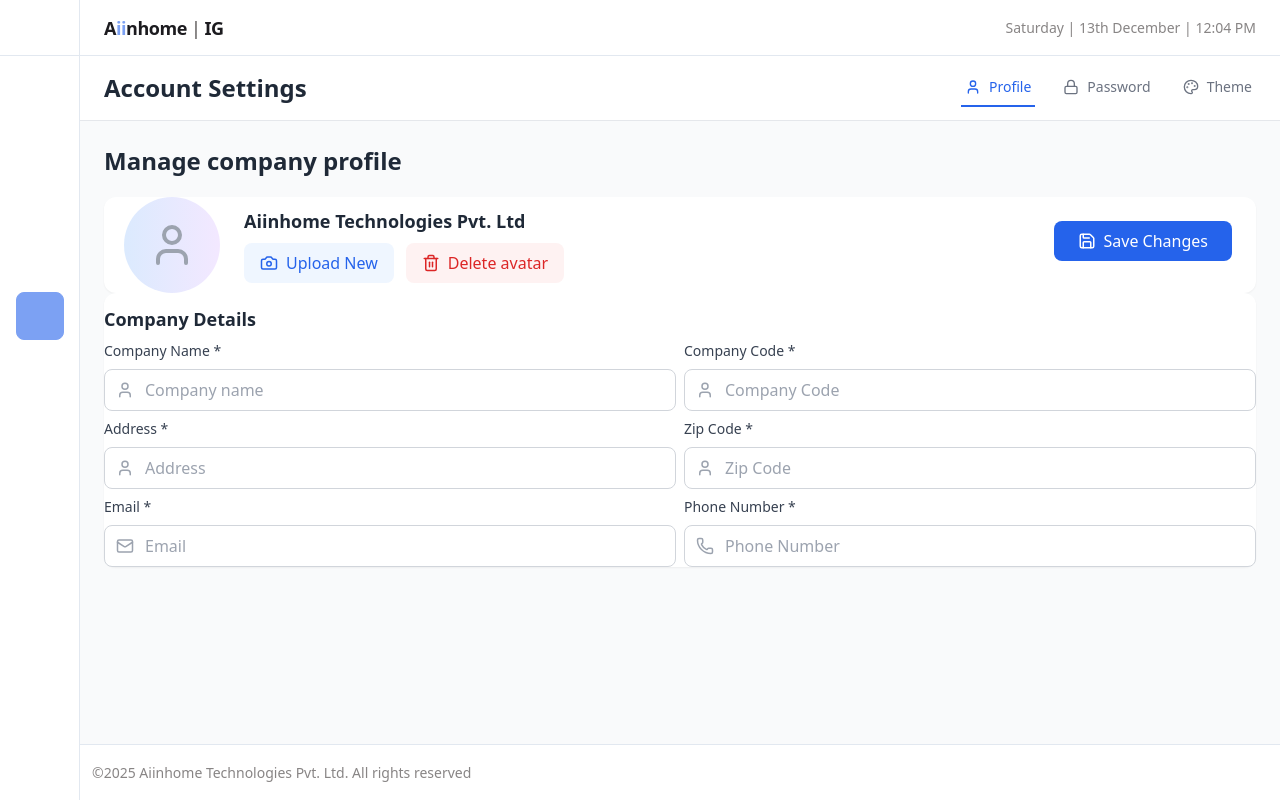
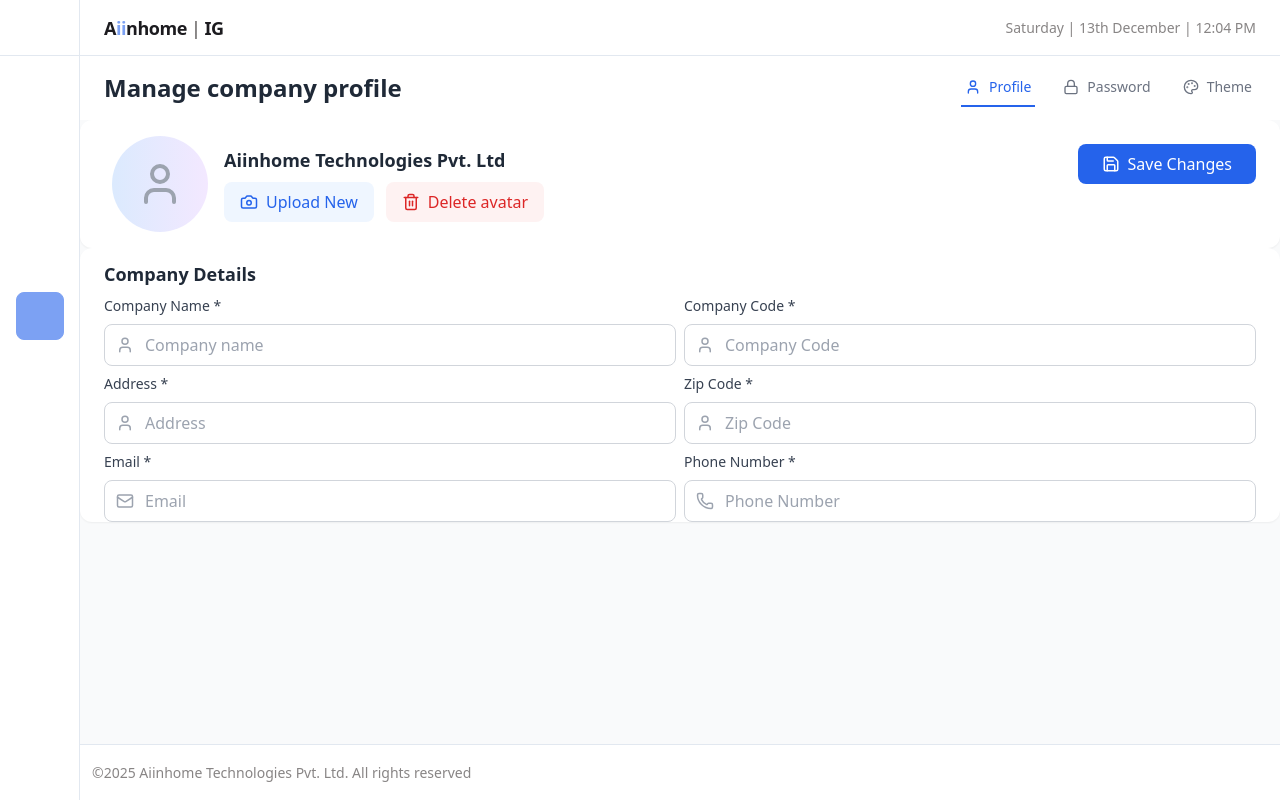
Before and after one commit to Aiinhome-Aivista/InsightGridUI, a React (Vite) app: page /layout/Customize in a window 1280 px wide. Built offline with nearby package versions, Linux system fonts and the light colour scheme; sample sign-in values are in the browser's storage; some icons are missing; a web font is replaced by a local one.

Commit message:
ui_Changes_color

```diff
--- a/src/pages/Dashboard/ShowQuery.tsx
+++ b/src/pages/Dashboard/ShowQuery.tsx
@@ -246,7 +246,7 @@
               placeholder="Global Search"
               value={globalFilter}
               onChange={(e) => setGlobalFilter(e.target.value)}
-              className="pl-10 pr-4 py-2 border border-[#D9D9D9] rounded-lg h-10 text-sm bg-gray-50 focus:bg-white focus:ring-2 focus:ring-[#5433FF] focus:border-transparent outline-none transition-all"
+              className="pl-10 pr-4 py-2 border border-[#D9D9D9] rounded-lg h-10 text-sm bg-gray-50 focus:bg-white focus:ring-1 focus:ring-[#5433FF] focus:border-transparent outline-none transition-all"
               style={{ width: '568px' }}
             />
           </div>
--- a/src/pages/Setting/Setting.tsx
+++ b/src/pages/Setting/Setting.tsx
@@ -582,14 +582,27 @@
     { id: "Theme", label: "Theme", icon: Palette },
   ];
 
+  const getHeaderTitle = () => {
+    switch (activeTab) {
+      case "profile":
+        return "Manage company profile";
+      case "password":
+        return "Password Settings";
+      case "Theme":
+        return "Theme Settings";
+      default:
+        return "Settings";
+    }
+  };
+
   return (
     <div className="h-full bg-gray-50">
       {/* Header */}
-      <div className="bg-white border-b border-gray-200 px-6">
+      <div className="bg-white px-6">
         <div className="flex items-center justify-between h-16">
           {/* Left Title */}
           <h1 className="text-2xl font-bold text-gray-800">
-            Account Settings
+            {getHeaderTitle()}
           </h1>
 
           {/* Right Tabs */}
@@ -618,7 +631,7 @@
       </div>
 
       {/* Content */}
-      <div className="p-6">
+      <div className="">
         {activeTab === "profile" && <ProfileSettings activeTab={activeTab} />}
         {activeTab === "password" && <PasswordSettings activeTab={activeTab} />}
         {activeTab === "Theme" && <Theme />}
--- a/src/pages/Setting/components/PasswordSettings.tsx
+++ b/src/pages/Setting/components/PasswordSettings.tsx
@@ -1,6 +1,6 @@
 // PasswordSettings.tsx
 import React, { useState } from 'react';
-import { useForm } from 'react-hook-form';
+import { useForm, Resolver } from 'react-hook-form';
 import { yupResolver } from '@hookform/resolvers/yup';
 import * as yup from 'yup';
 import { Eye, EyeOff, Lock, Save, CheckCircle } from 'lucide-react';
@@ -32,7 +32,7 @@
     formState: { errors },
     reset,
   } = useForm<FormData>({
-    resolver: yupResolver(schema),
+    resolver: yupResolver(schema) as unknown as Resolver<FormData>,
   });
 
   const onSubmit = async (data: FormData) => {
@@ -51,10 +51,10 @@
   if (activeTab !== 'password') return null;
 
   return (
-    <div className="max-w-8xl h-full overflow-y-auto px-1">
+    <div className="max-w-8xl h-full overflow-y-auto px-6">
       <div className=" overflow-y-auto ">
-        <h1 className="text-2xl font-bold text-gray-800">Password Settings</h1>
-        <p className="text-gray-600 mt-2">Update your password to keep your account secure</p>
+        {/* <h1 className="text-2xl font-bold text-gray-800">Password Settings</h1> */}
+        <p className="text-gray-600">Update your password to keep your account secure</p>
       </div>
 
       {isSuccess && (
--- a/src/pages/Setting/components/ProfileSettings.tsx
+++ b/src/pages/Setting/components/ProfileSettings.tsx
@@ -77,10 +77,6 @@
 
   return (
     <div className="max-w-8xl">
-      <div className="mb-5">
-        <h1 className="text-2xl font-bold text-gray-800">Manage company profile</h1>
-      </div>
-
       <form onSubmit={handleSubmit(onSubmit)} className="relative">
         <div className="absolute top-6 right-6">
           <button
@@ -93,9 +89,9 @@
           </button>
         </div>
         {/* Profile Picture Section */}
-        <div className="bg-white rounded-xl shadow-sm px-5">
-          <div className="flex flex-col md:flex-row items-start md:items-center gap-6">
-            <div className="relative">
+        <div className="bg-white rounded-xl shadow-sm px-4 ">
+          <div className="flex flex-col md:flex-row items-start md:items-center ">
+            <div className="relative p-4 ">
               <div className="w-24 h-24 rounded-full bg-gradient-to-r from-blue-100 to-purple-100 flex items-center justify-center overflow-hidden">
                 {avatar ? (
                   <img
@@ -139,7 +135,7 @@
         </div>
 
         {/* Personal Information */}
-        <div className="bg-white rounded-xl shadow-sm pt-3">
+        <div className="bg-white rounded-xl shadow-sm pt-3 px-6">
           <h3 className="text-lg font-semibold text-gray-800 pb-2"> Company Details </h3>
 
           <div className="grid grid-cols-1 md:grid-cols-2 gap-2">
--- a/src/pages/report-designer/ReportDesigneerManage.tsx
+++ b/src/pages/report-designer/ReportDesigneerManage.tsx
@@ -303,7 +303,7 @@
               value={globalFilter}
               onChange={(e) => setGlobalFilter(e.target.value)}
               className="pl-10 pr-4 py-2 border border-gray-200 rounded-lg text-sm bg-gray-50 h-10
-                         focus:bg-white focus:ring-2 focus:ring-[#5433FF] outline-none transition-all"
+                         focus:bg-white focus:ring-1 focus:ring-[#5433FF] outline-none transition-all"
               style={{ width: "568px" }}
             />
           </div>
--- a/src/pages/report-designer/components/ReportDesignerHeader.tsx
+++ b/src/pages/report-designer/components/ReportDesignerHeader.tsx
@@ -143,7 +143,7 @@
           <InputText
             value={globalFilter}
             onChange={(e) => setGlobalFilter(e.target.value)}
-            className="pl-10 w-full h-10 rounded-xl border focus:outline-none focus:ring-0"
+            className="pl-10 w-full h-10 rounded-xl border focus:outline-none focus:ring-1 focus:ring-[#5433FF]"
             placeholder="Global Search"
           />
         </div>
@@ -153,7 +153,7 @@
             value={reportName}
             onChange={(e) => setReportName(e.target.value)}
             placeholder="Write a report name(required)"
-            className=" px-4 w-full md:w-80  h-10 border border-[#E5E5E5] rounded-xl text-gray-600 text-sm flex flex-wrap content-center items-center bg-white shadow-sm hover:border-gray-300 focus:outline-none focus:ring-0 gap-1 pr-10"
+            className=" px-4 w-full md:w-80  h-10 border border-[#E5E5E5] rounded-xl text-gray-600 text-sm flex flex-wrap content-center items-center bg-white shadow-sm hover:border-gray-300 focus:outline-none focus:ring-1 focus:ring-[#5433FF] gap-1 pr-10"
           />
         </div>
         <div className="flex items-start md:items-center justify-center gap-2">
@@ -185,10 +185,11 @@
   className="
     w-96 h-10
     border border-gray-200
-    rounded-xl
+  rounded-xl
     flex items-center justify-between
     transition-all duration-200
     bg-white
+    focus:ring-2 focus:ring-[#5433FF]
   "
 
   // Panel (List) Styling - Added max-w to ensure it doesn't grow too wide
--- a/src/theme/ThemeProvider.tsx
+++ b/src/theme/ThemeProvider.tsx
@@ -18,6 +18,7 @@
     secondaryText: "--theme-secondary-text",
     accent: "--theme-accent",
     border: "--theme-border",
+    button: "--theme-button",
 };
 
 const colorKeys: ThemeColorKey[] = [
--- a/src/theme/darkTheme.ts
+++ b/src/theme/darkTheme.ts
@@ -11,6 +11,7 @@
   secondaryText: "#94a3b8",
   accent: "#38bdf8",
   border: "#334155",
+   button:"#4319C2",
 };
 
 export default darkTheme;
--- a/src/theme/lightTheme.ts
+++ b/src/theme/lightTheme.ts
@@ -10,6 +10,7 @@
   secondaryText: "#888585",
   accent: "#7CA1F3",
   border: "#e2e8f0",
+  button:"#4319C2",
 };
 
 export default lightTheme;
--- a/src/theme/types.ts
+++ b/src/theme/types.ts
@@ -7,7 +7,8 @@
   | "primaryText"
   | "secondaryText"
   | "accent"
-  | "border";
+  | "border"
+  | "button";
 
 export type ThemeDefinition = {
   id: ThemeOption;
```
Also changed, not shown: src/pages/Dashboard/Components/DataDoctorChat.tsx (+76 -80 lines).
